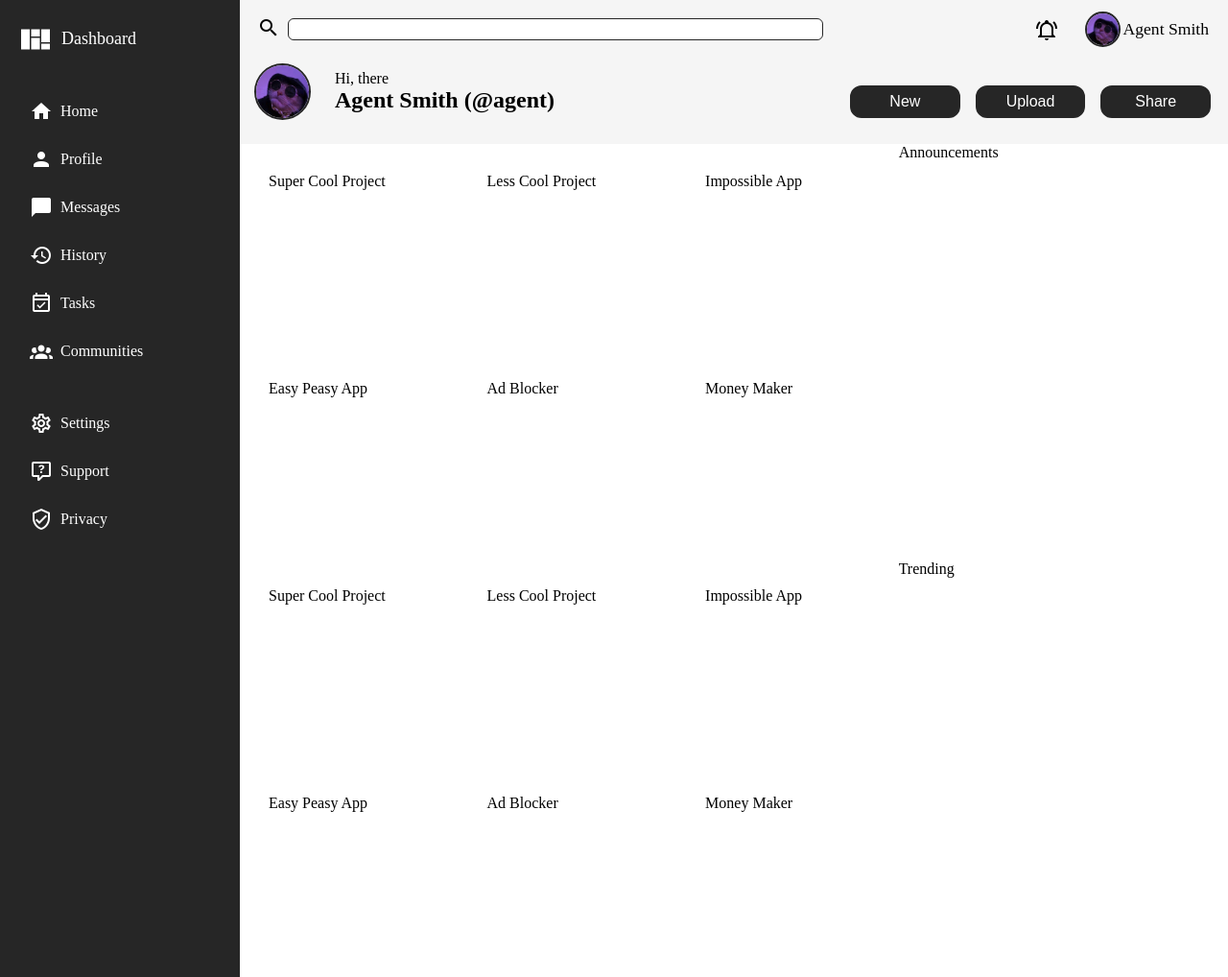
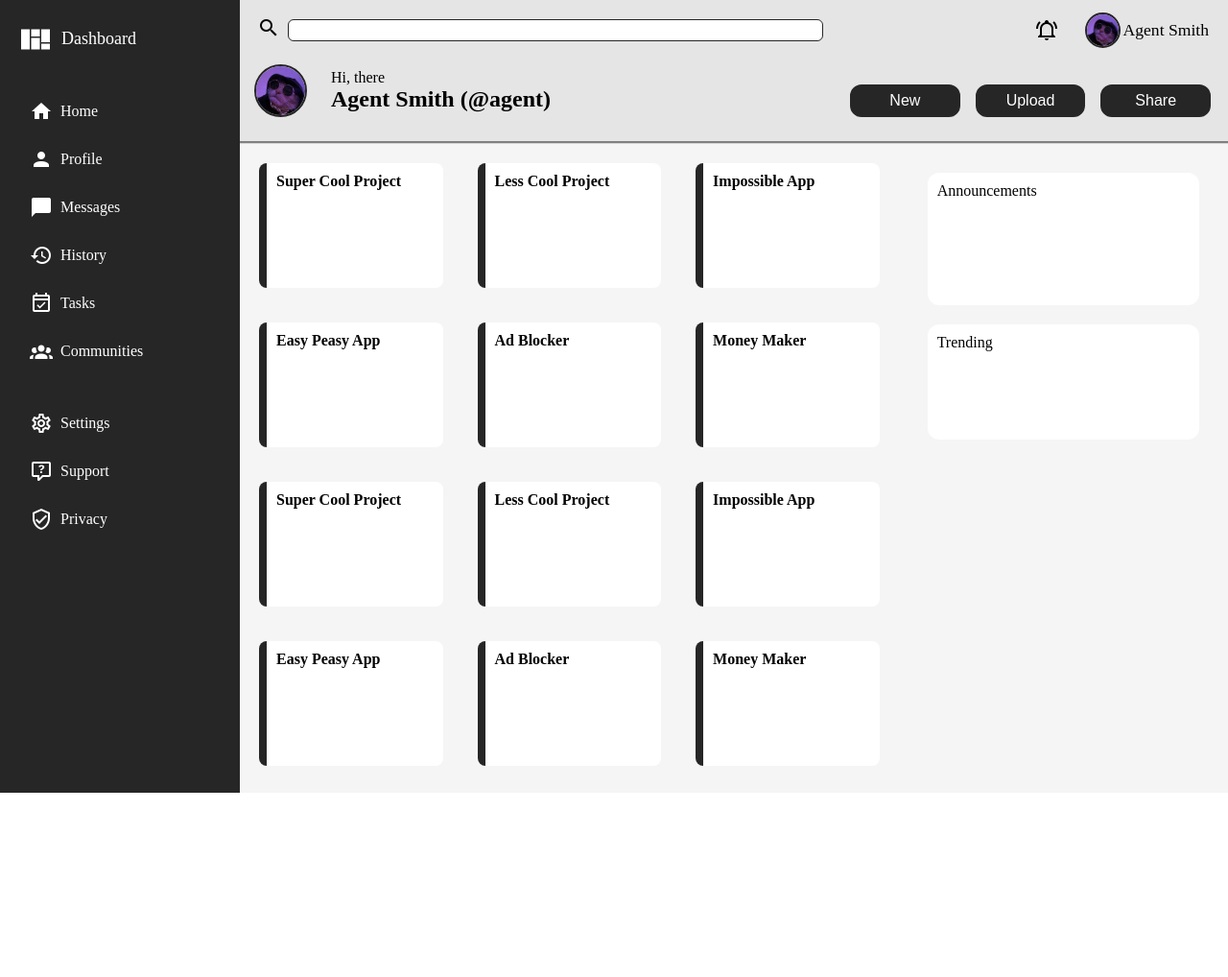
Before and after one commit to tomaha15/admin-dashboard, a plain HTML site: page index.html in a window 1280 px wide. Shown: the whole page at 96% size. After the commit the page ends 826 px from the top, so only its background shows below. Drawn offline with Linux system fonts and the light colour scheme.

Commit message:
Add hover zoom effect to project cards
Add border styling to project cards

```diff
--- a/index.html
+++ b/index.html
@@ -88,8 +88,15 @@
                 <div>Ad Blocker</div>
                 <div>Money Maker</div>
             </div>
-            <div class="Announcements">Announcements</div>
-            <div class="Trending">Trending</div>
+            <div class="announcements">
+                <div class="announcement-feed">
+                    <p>Announcements</p>
+                    <p></p>
+                </div>
+                <div class="trending">
+                    <p>Trending</p>
+                </div>
+            </div>
         </div>
     </div>
 </body>
--- a/styles.css
+++ b/styles.css
@@ -2,6 +2,15 @@
     margin: 0;
     padding: 0;
 }
+
+:root {
+
+    --headerColor: #e5e5e5;
+    --sidebarColor: ;
+    --contentColor: #f5f5f5;
+    --projectsColor: ;
+}
+
 body {
     height: 100vh;
 }
@@ -63,11 +72,12 @@ img[src$='.png'] {
 }
 
 .header {
-    background-color: #f5f5f5;
+    background-color: var(--headerColor);
     grid-column: 2;
     grid-row: 1;
     display: grid;
     grid-template: 1fr 1fr /3fr 2fr;
+    border-bottom: #d4d4d4 groove;
 }
 
 .header > div {
@@ -100,12 +110,15 @@ img[src$='.png'] {
 }
 
 .greeting .profile-pic {
-
+    box-sizing: border-box;
+    display: flex;
+    flex-shrink: 0;
     border: solid 2px #262626;
     border-radius: 50%;
     width: 55px;
     height: 55px;
     margin: 5px;
+
 }
 .profile-pic {
     overflow: hidden;
@@ -139,7 +152,7 @@ img[src$='.png'] {
 
 }
 .small-pic + p:hover {
-    font-size: 1.5em;
+    font-size: 1.2em;
 }
 
 button {
@@ -151,7 +164,7 @@ button {
     padding: 0.5em;
     margin: 5px;
     border-radius: 15px;
-    border:solid #f5f5f5;
+    border:solid #e5e5e5;
 
 }
 button:hover {
@@ -176,6 +189,7 @@ button:hover {
     display: grid;
     grid-template-columns: 2fr 1fr;
     grid-template-rows: 1fr 1fr;
+    background-color: var(--contentColor);
 }
 
 .projects {
@@ -185,10 +199,44 @@ button:hover {
     display: grid;
     gap: 1rem;
     grid-template-columns: repeat(auto-fit, minmax(200px, 1fr));
-    grid-auto-rows: minmax(200px, 1fr);
+    grid-auto-rows: 150px;
+    font-weight:550;
 }
+
 
 .projects div {
     margin: 10px;
     padding: 10px;
+    background-color: white;
+    border-radius: 8px;
+    border-left:8px solid #262626;
+    overflow: auto;
+
 }
+
+.projects div:hover {
+    transform: scale(1.1);
+}
+
+.announcements {
+    padding: 30px;
+    display: flex;
+    flex-direction: column;
+    gap:20px;
+
+}
+
+.announcements div {
+    background-color: white;
+    border-radius: 12px;
+    padding: 10px;
+
+}
+
+.announcements p + p {
+    height: 100px;
+}
+
+.announcements .trending p {
+    height: 100px;
+}
```
